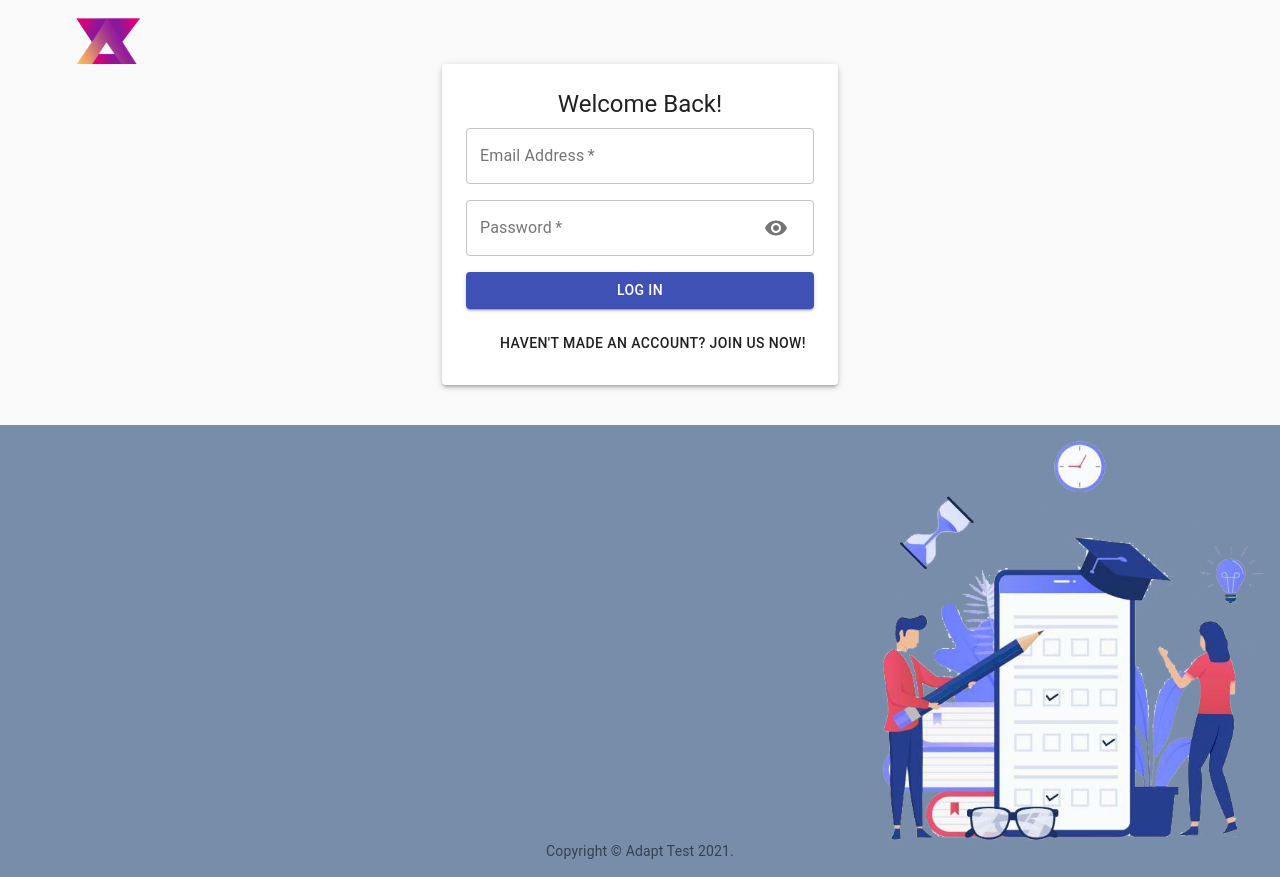
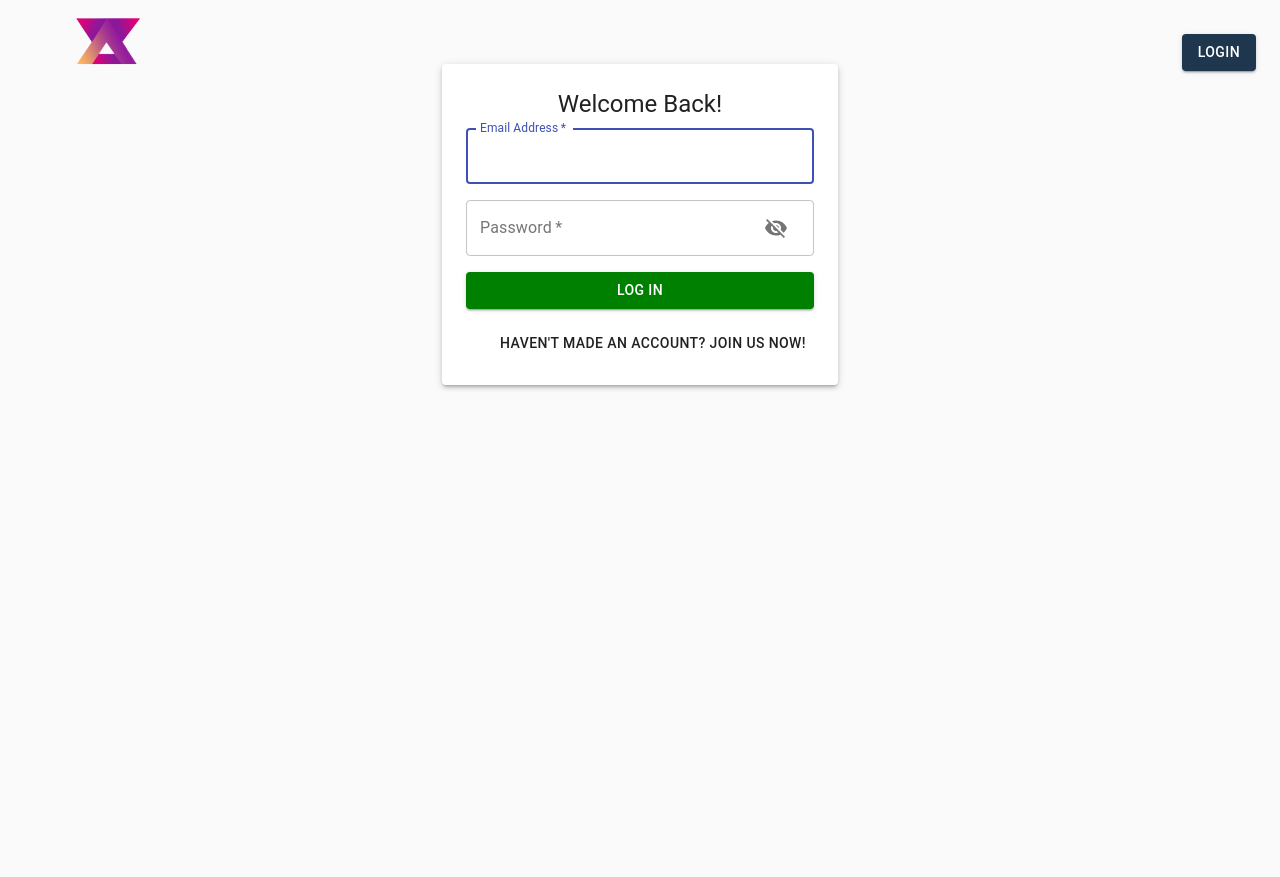
Before and after one commit to ndang247/Adaptive-Testing-SES-2A, a React (Create React App) app in the folder client/: page /login in a window 1280 px wide. After the commit the page ends 800 px from the top, so only its background shows below. Built offline with nearby package versions, Linux system fonts and the light colour scheme.

Commit message:
Refractor login page

```diff
--- a/client/public/index.html
+++ b/client/public/index.html
@@ -9,6 +9,12 @@
       name="description"
       content="Web site created using create-react-app"
     />
+    <link rel="preconnect" href="https://fonts.googleapis.com" />
+    <link rel="preconnect" href="https://fonts.gstatic.com" crossorigin />
+    <link
+      href="https://fonts.googleapis.com/css2?family=Pacifico&display=swap"
+      rel="stylesheet"
+    />
     <link rel="apple-touch-icon" href="%PUBLIC_URL%/logo192.png" />
     <link rel="manifest" href="%PUBLIC_URL%/manifest.json" />
     <title>React App</title>
--- a/client/src/App.js
+++ b/client/src/App.js
@@ -3,14 +3,14 @@ import { BrowserRouter, Switch, Route } from 'react-router-dom';
 
 // Pages
 import Home from 'src/pages/home/Home';
-import Login from './pages/login/Login';
+import Login from 'src/pages/login/Login';
 
 const App = () => {
   return (
     <BrowserRouter>
       <Switch>
         <Route path="/" exact component={Home} />
-        <Route path="/login" component={Login} />
+        <Route path="/login" exact component={Login} />
       </Switch>
     </BrowserRouter>
   );
--- a/client/src/components/contents/headContent/HeadContent.js
+++ b/client/src/components/contents/headContent/HeadContent.js
@@ -28,7 +28,7 @@ const HeadContent = () => {
         <Container maxWidth="md">
             <section>
                 <div className={classes.blobContent}>
-                    <Typography component="h2" variant="h2" align="center" color="textPrimary" gutterBottom>
+                    <Typography className={classes.title} component="h2" variant="h2" align="center" color="textPrimary" gutterBottom>
                         Welcome To Adapt Test
                     </Typography>
                 </div>
@@ -63,7 +63,7 @@ const HeadContent = () => {
                         <Grid item>
                             <Card elevation={6} className={classes.root}>
                                 <CardContent>
-                                    <Typography className={classes.title} color="textSecondary" gutterBottom>
+                                    <Typography color="textSecondary" gutterBottom>
                                         Word of the Day
                                     </Typography>
                                     <Typography variant="h5" component="h2">
@@ -86,7 +86,7 @@ const HeadContent = () => {
                         <Grid item>
                             <Card elevation={6} className={classes.root}>
                                 <CardContent>
-                                    <Typography className={classes.title} color="textSecondary" gutterBottom>
+                                    <Typography color="textSecondary" gutterBottom>
                                         Word of the Day
                                     </Typography>
                                     <Typography variant="h5" component="h2">
--- a/client/src/components/contents/headContent/headContentStyles.js
+++ b/client/src/components/contents/headContent/headContentStyles.js
@@ -9,7 +9,9 @@ export default makeStyles((theme) => ({
         minWidth: 350,
     },
     title: {
-        fontSize: 14,
+        fontSize: 90,
+        fontFamily: 'Pacifico, cursive',
+        color: 'white',
     },
     pos: {
         marginBottom: 12,
--- a/client/src/components/navbar/Navbar.js
+++ b/client/src/components/navbar/Navbar.js
@@ -1,7 +1,8 @@
 import React from 'react';
 import PropTypes from 'prop-types';
 import {
-    AppBar, Toolbar, CssBaseline, useScrollTrigger
+    AppBar, Toolbar, CssBaseline, useScrollTrigger,
+    Button, Link
 } from '@material-ui/core';
 import useStyles from './navbarStyles';
 import logo from 'src/assets/images/logo.png';
@@ -27,14 +28,17 @@ const Navbar = (props) => {
     const classes = useStyles();
 
     return (
-        <>
+        <div className={classes.root}>
             <CssBaseline />
             <AppBar className={classes.appBar}>
                 <Toolbar>
-                    <RouterLink to="/"><img src={logo} alt="logo" height={100} /></RouterLink>
+                    <RouterLink className={classes.logo} to="/"><img src={logo} alt="logo" height={100} /></RouterLink>
+                    <Button className={classes.loginBtn} variant="contained" color="primary">
+                        <Link color="inherit" component={RouterLink} underline="none" to="/login">Login</Link>
+                    </Button>
                 </Toolbar>
             </AppBar>
-        </>
+        </div>
     );
 };
 
--- a/client/src/components/navbar/navbarStyles.js
+++ b/client/src/components/navbar/navbarStyles.js
@@ -1,8 +1,17 @@
 import { makeStyles } from '@material-ui/core/styles';
 
 export default makeStyles(() => ({
+    root: {
+        flexGrow: 1,
+    },
+    logo: {
+        flexGrow: 1,
+    },
     appBar: {
         background: 'transparent',
         boxShadow: 'none'
     },
+    loginBtn: {
+        backgroundColor: '#1e364e',
+    },
 }));
--- a/client/src/pages/login/Input.js
+++ b/client/src/pages/login/Input.js
@@ -3,12 +3,11 @@ import { TextField, Grid, InputAdornment, IconButton } from '@material-ui/core';
 import Visibility from '@material-ui/icons/Visibility'
 import VisibilityOff from '@material-ui/icons/VisibilityOff'
 
-
 const Input = ({ name, handleChange, label, half, autoFocus, type, handleShowPassword }) => {
     return (
         <Grid item xs={12} sm={half ? 6 : 12}>
             <TextField
-                name="name"
+                name={name}
                 onChange={handleChange}
                 variant="outlined"
                 required
@@ -16,15 +15,17 @@ const Input = ({ name, handleChange, label, half, autoFocus, type, handleShowPas
                 label={label}
                 autoFocus={autoFocus}
                 type={type}
-                InputProps={name === 'password' && { // && does the same thing as 'something' : null in ternary for JS
-                    endAdornment: (
-                        <InputAdornment position="end">
-                            <IconButton onClick={handleShowPassword}>
-                                {type === "password" ? <Visibility /> : <VisibilityOff />}
-                            </IconButton>
-                        </InputAdornment>
-                    )
-                }}
+                // for InputProps use ternary to avoid prop type warning
+                InputProps={
+                    name === 'password' ? {
+                        endAdornment: (
+                            <InputAdornment position="end">
+                                <IconButton onClick={handleShowPassword}>
+                                    {type === 'password' ? <VisibilityOff /> : <Visibility />}
+                                </IconButton>
+                            </InputAdornment>
+                        ),
+                    } : null}
             />
         </Grid>
     )
--- a/client/src/pages/login/Login.js
+++ b/client/src/pages/login/Login.js
@@ -1,47 +1,83 @@
 import React, { useState } from 'react';
-import { Container, Button, TextField, Typography, Paper, Grid } from '@material-ui/core';
+import {
+    Container, Button, Typography, Paper,
+    Grid
+} from '@material-ui/core';
 import useStyles from './loginStyles';
 import Navbar from 'src/components/navbar/Navbar';
-import Footer from 'src/components/footer/Footer';
 import Input from './Input';
 
 const Login = () => {
     const classes = useStyles();
     const [isSignedUp, setIsSignedUp] = useState(false);
     const [showPassword, setShowPassword] = useState(false);
+
     const handleShowPassword = () => setShowPassword((prevShowPassword) => !prevShowPassword);
-    const switchForm = () => {
-        setIsSignedUp((prevIsSignedUp) => !prevIsSignedUp);
-    };
-    const handleSubmit = () => {
-    };
-    const handleChange = () => {
-    };
+    const switchForm = () => setIsSignedUp((prevIsSignedUp) => !prevIsSignedUp);
+
+    const handleSubmit = () => { };
+    const handleChange = () => { };
+
     return (
         <React.Fragment>
             <Navbar />
-            <main>
             <Container component="main" maxWidth="xs">
                 <Paper className={classes.paper} elevation={3}>
-                        <Typography variant="h5"> {isSignedUp ? 'Start your Journey Today!' : 'Welcome Back!'} </Typography>
+                    <Typography variant="h5">
+                        {isSignedUp ? 'Start your Journey Today!' : 'Welcome Back!'}
+                    </Typography>
                     <form className={classes.loginForm} onSubmit={handleSubmit}>
                         <Grid container spacing={2}>
                             {
                                 isSignedUp && (
                                     <React.Fragment>
-                                            <Input name="firstName" label="First Name" handleChange={handleChange} autoFocus />
-                                            <Input name="lastName" label="Last Name" handleChange={handleChange} autoFocus />
+                                        <Input
+                                            name="firstName"
+                                            label="First Name"
+                                            handleChange={handleChange}
+                                            autoFocus
+                                        />
+                                        <Input
+                                            name="lastName"
+                                            label="Last Name"
+                                            handleChange={handleChange}
+                                        />
                                     </React.Fragment>
                                 )
                             }
-                                <Input name="email" label="Email Address" handleChange={handleChange} type="email" />
-                                <Input name="password" label="Password" handleChange={handleChange} type={showPassword ? "text" : "password"} handleShowPassword={handleShowPassword} />
-                                {isSignedUp && <Input name="confirmPassword" label="Confirm Password" handleChange={handleChange} type="password" />}
+                            <Input
+                                name="email"
+                                label="Email Address"
+                                handleChange={handleChange}
+                                type="email"
+                                autoFocus
+                            />
+                            <Input
+                                name="password"
+                                label="Password"
+                                handleChange={handleChange}
+                                type={showPassword ? "text" : "password"}
+                                handleShowPassword={handleShowPassword}
+                            />
+                            {
+                                isSignedUp && <Input
+                                    name="confirmPassword"
+                                    label="Confirm Password"
+                                    handleChange={handleChange}
+                                    type="password"
+                                />
+                            }
                         </Grid>
-                            <Button type="submit" fullWidth variant="contained" color="primary" className={classes.submitBtn}>
+                        <Button
+                            type="submit"
+                            fullWidth
+                            variant="contained"
+                            color="primary"
+                            className={classes.submitBtn}
+                        >
                             {isSignedUp ? 'Sign Up' : 'Log In'}
                         </Button>
-                            <Grid container justify="flex-end">
+                        <Grid container justifyContent="flex-end">
                             <Grid item>
                                 <Button onClick={switchForm}>
                                     {isSignedUp ? 'Already signed up? Sign in instead!' : 'Haven\'t made an account? Join us now!'}
@@ -51,8 +87,6 @@ const Login = () => {
                     </form>
                 </Paper>
             </Container>
-            </main>
-            <Footer />
         </React.Fragment>
     );
 }
--- a/client/src/pages/login/loginStyles.js
+++ b/client/src/pages/login/loginStyles.js
@@ -15,6 +15,7 @@ export default makeStyles((theme) => ({
     },
     submitBtn: {
         margin: theme.spacing(2, 0, 2),
+        backgroundColor: 'green', // replace with any other preferred color
         // can someone please change the color to green? I can't figure it out
     }
 }));
```
Also changed, not shown: client/src/pages/home/Home.js (+1 -6 lines). Lines whose indentation alone changed are shown as unchanged.
